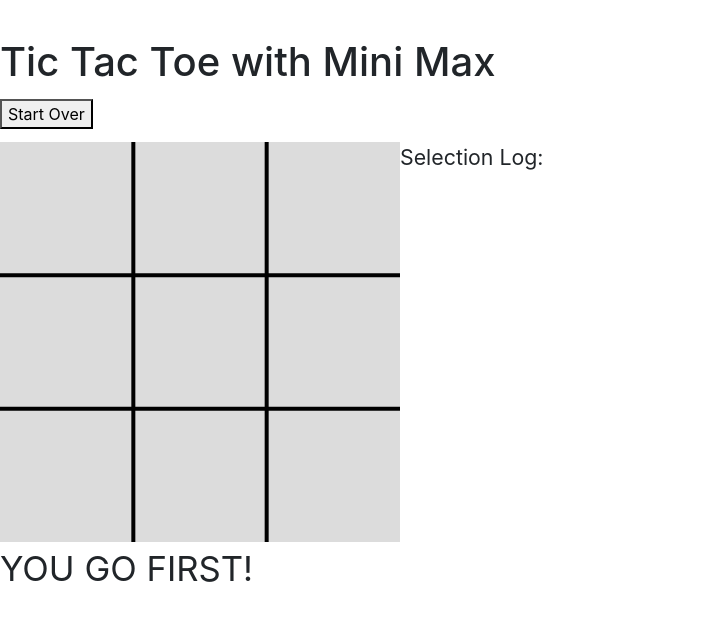
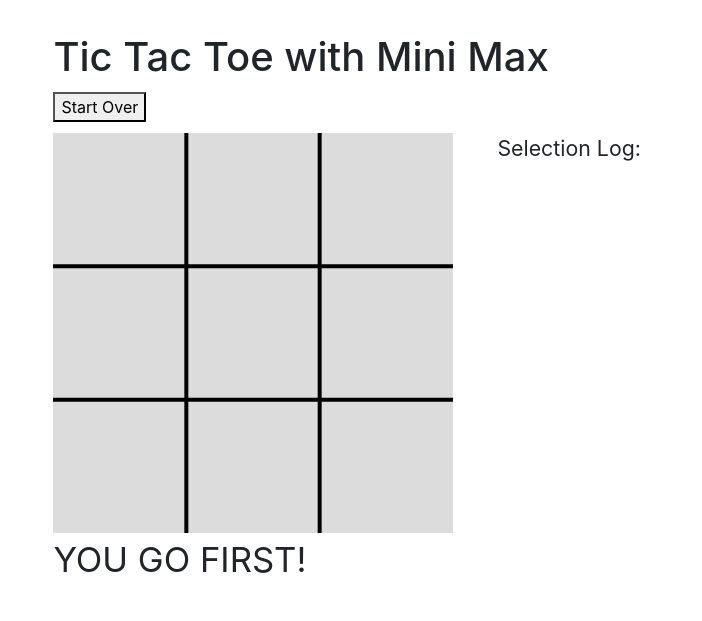
Before and after one commit to dltcoughlin/Resume_Website, a Django app: page /tictactoe in a window 1280 px wide. Shown: the part 56-677 px from the top of the page, without its empty margins (0-702 px from the left). Run offline with Django 3.2, Linux system fonts and the light colour scheme; some libraries are stand-ins or nearby versions.

Commit message:
Tic Tac Toe Finished

```diff
--- a/General/templates/tic_tac_toe_page.html
+++ b/General/templates/tic_tac_toe_page.html
@@ -4,11 +4,12 @@
 
 <script src="https://cdn.jsdelivr.net/npm/p5@1.3.1/lib/p5.js"></script>
 
-
+<div class="container" style="margin-left:3%">
 <h1 style="margin-top:3%; margin-bottom:1%;">Tic Tac Toe with Mini Max</h1>
 <div style ="margin-bottom:1%;"><button type="button" onclick="refreshBoard()" >Start Over</button></div>
 <div id="canvas" style="float:left;"></div>
-<div id="log" style="margin-left:30%;font-size:16pt;">Selection Log:<br></div>
+<div id="log" style="margin-left:30%;font-size:16pt;margin-left:40%">Selection Log:<br></div>
+</div>
 
 
 
@@ -27,6 +28,8 @@ let startGame = [human, ai];
 let textPlayer;
 let trackScores = [];
 let logDiv = document.getElementById('log');
+let resultP;
+let resultDiv = document.getElementById('result');
 function setup() {
 
     // Create Canvas of given size
@@ -145,7 +148,6 @@ function minimax(board, depth, isMaximizing){
     }
 }
 function mousePressed(){
-
     if(currentPlayer == human){
         let i = floor(mouseX / w);
         let j = floor(mouseY / h);
@@ -166,6 +168,7 @@ function refreshBoard(){
     ['','',''],
     ['','',''],
     ['','','']];
+    textPlayer.remove();
     currentPlayer = startGame[Math.floor(Math.random() * startGame.length)];
     if (currentPlayer == ai){
         nextTurn();
@@ -173,6 +176,8 @@ function refreshBoard(){
         textPlayer = createP('YOU GO FIRST!').style('font-size', '26pt');
         textPlayer.parent("canvas");
     }
+    resultP.remove();
+    logDiv.innerHTML = 'Selection Log:<br>';
     draw();
 
 }
@@ -204,11 +209,10 @@ function draw(){
     }
     let result = checkWinner();
     if (result != null){
-        let resultP;
         if (result == 'tie'){
-            resultP = createP('TIE GAME!').style('font-size', '26pt');
+            resultP = createP('TIE GAME!').style('font-size', '26pt').id("result");
         } else{
-            resultP = createP(String(result) + ' WINS!').style('font-size', '26pt');
+            resultP = createP(String(result) + ' WINS!').style('font-size', '26pt').id("result");
         }
         resultP.parent("canvas");
         noLoop();
```
